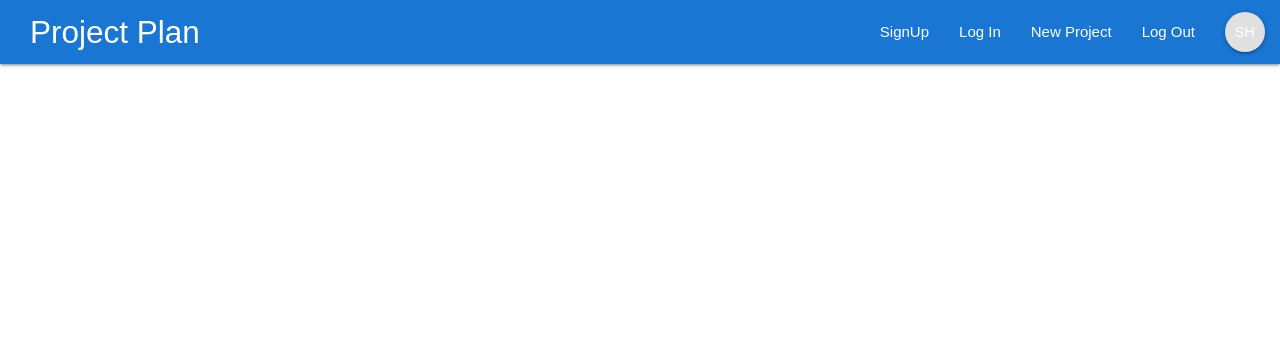
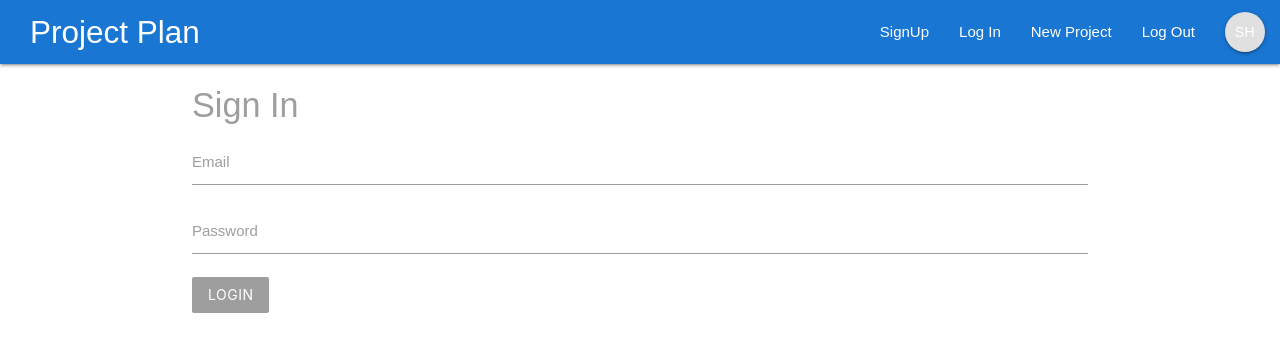
Before and after one commit to HuangStanley050/projectplan, a React (Create React App) app: page /signin in a window 1280 px wide. Shown: the top 352 px of the page. Built offline with nearby package versions, Linux system fonts and the light colour scheme.

Commit message:
added signed in component

```diff
--- a/src/App.js
+++ b/src/App.js
@@ -4,6 +4,7 @@ import Navbar from "./components/layout/Navbar";
 import { Switch, Route } from "react-router-dom";
 import DashBoard from "./components/dashboard/Dashboard";
 import ProjectDetails from "./components/projects/ProjectDetails";
+import SignIn from "./components/auth/Signin";
 //import './App.css';
 
 class App extends Component {
@@ -14,6 +15,7 @@ class App extends Component {
        <Switch>
         <Route exact path="/" component={DashBoard} />
         <Route path="/project/:id" component={ProjectDetails}/>
+        <Route path ="/signin" component={SignIn}/>
        </Switch>
 
       </div>
--- a/src/components/auth/Signin.js
+++ b/src/components/auth/Signin.js
@@ -0,0 +1,28 @@
+import React, { Component } from "react";
+
+class SignIn extends Component {
+    state = {}
+    render() {
+        return (
+            <div className="container">
+                <form onSubmit className="white">
+                    <h4 className="grey-text">Sign In</h4>
+                    <div className="input-field">
+                        <label for="email">Email</label>
+                        <input onChange id="email" type="email" />
+                    </div>
+                    <div className="input-field">
+                        <label for="password">Password</label>
+                        <input onChange id="password" type="password"/>
+                    </div>
+                    <div className="input-field">
+                     <button className="btn grey z-depth-0">Login</button>
+                    </div>
+                </form>
+            </div>
+        );
+
+    }
+}
+
+export default SignIn;
--- a/src/components/layout/SignedOutLinks.js
+++ b/src/components/layout/SignedOutLinks.js
@@ -5,7 +5,7 @@ const SignedOutLink = () => {
     return (
         <ul className="right hide-on-med-and-down">
             <li><NavLink to="/">SignUp</NavLink></li>
-            <li><NavLink to="/">Log In</NavLink></li>
+            <li><NavLink to="/signin">Log In</NavLink></li>
         </ul>
     );
 };
```
